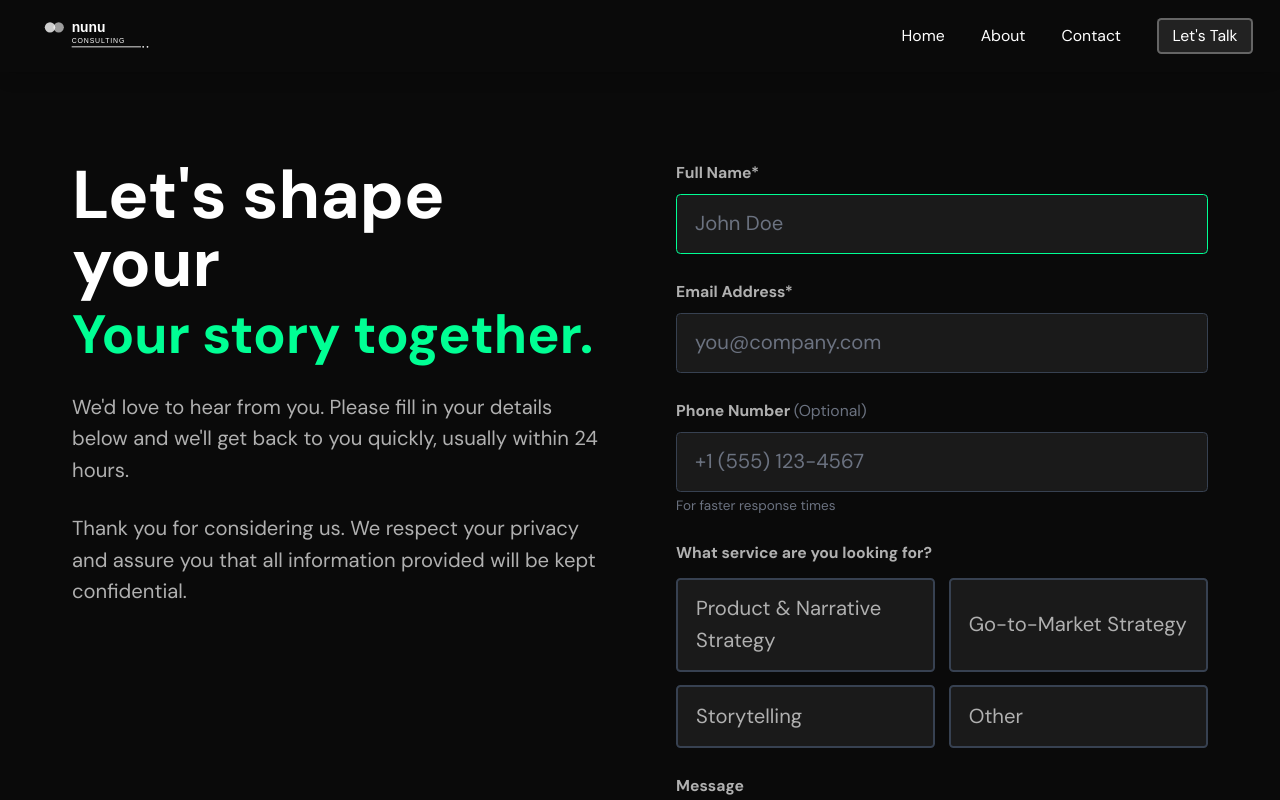
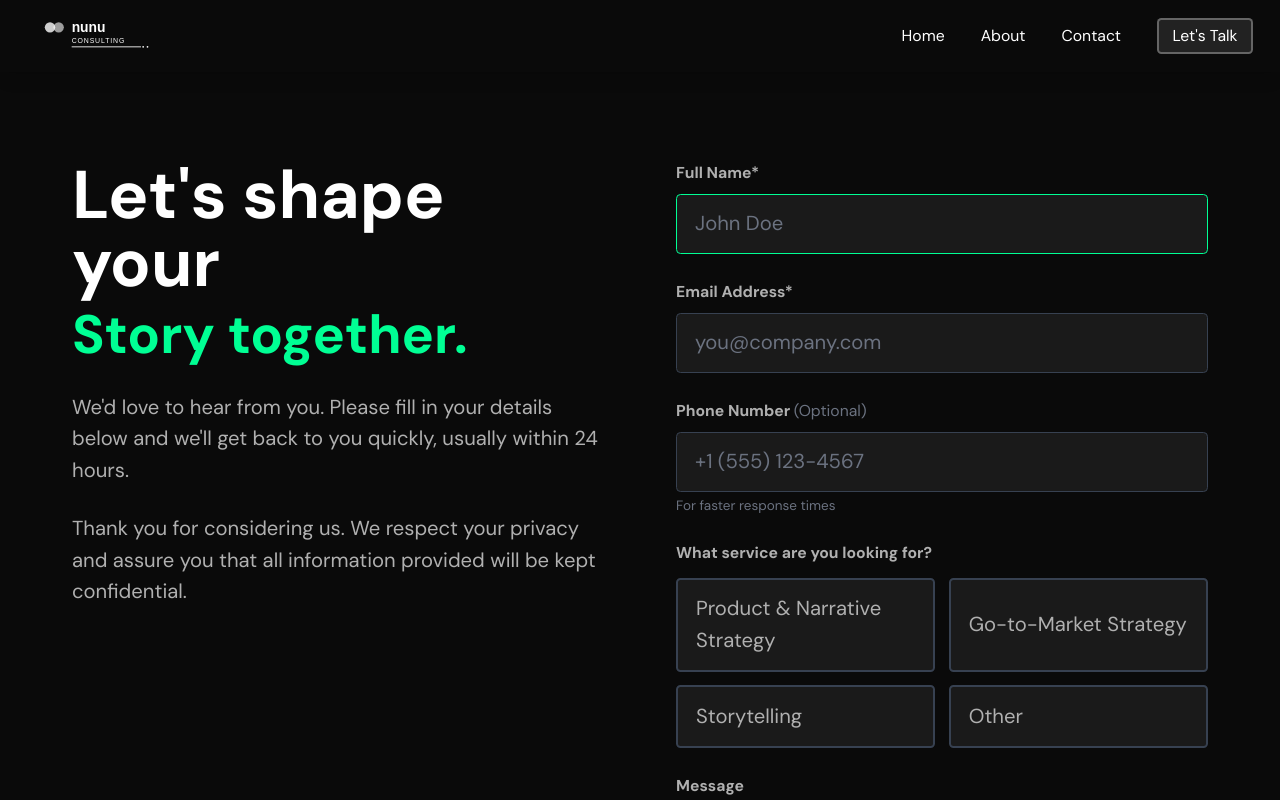
Before and after one commit to AnyamahNdidi/my_nunu_consultant, a Next.js app: page /contact in a window 1280 px wide. Shown: the top 800 px of the page. Built offline with nearby package versions, Linux system fonts and the light colour scheme.

Commit message:
fix typo error

```diff
--- a/src/app/contact/page.jsx
+++ b/src/app/contact/page.jsx
@@ -181,7 +181,7 @@ export default function ContactPage() {
             >
               <h1 className="text-4xl md:text-5xl lg:text-6xl font-bold mb-6 leading-tight">
                 Let&apos;s shape your<br />
-                <span className="text-[#00FF94] text-5xl">Your story together.</span>
+                <span className="text-[#00FF94] text-5xl">Story together.</span>
               </h1>
 
               <div className="space-y-6 text-[#B0B0B0] text-lg leading-relaxed">
```
